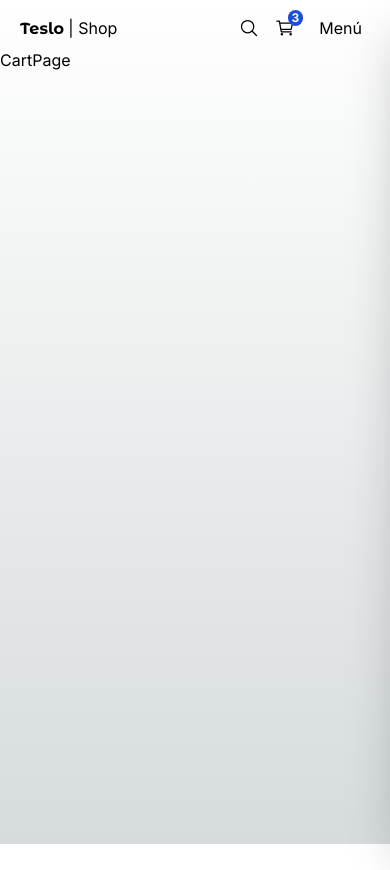
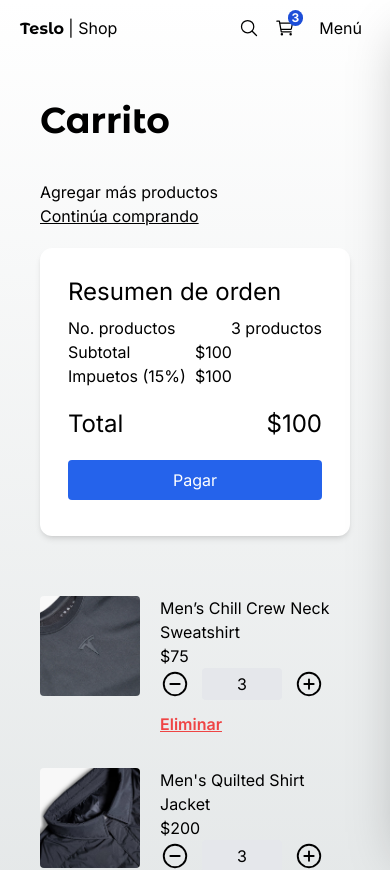
Before and after one commit to EA-Gadgeter/teslo-shop, a Next.js app: page /cart in a window 390 px wide. Shown: the top 870 px of the page. Before the commit the page ends 844 px from the top, so only its background shows below. Built offline with nearby package versions, Linux system fonts and the light colour scheme.

Commit message:
Terminada pagina del checkout, fix del sidebar en mobile

```diff
--- a/src/app/(shop)/cart/page.tsx
+++ b/src/app/(shop)/cart/page.tsx
@@ -1,7 +1,88 @@
+import Link from "next/link";
+import Image from "next/image";
+
+import { Title } from "@/components/ui";
+import { QuantitySelector } from "@/components/product";
+
+import { initialData } from "@/mocks/mocks";
+
+const productsInCart = [
+  initialData.products[0],
+  initialData.products[1],
+  initialData.products[2]
+];
+
 export default function() {
   return (
-    <div>
-      <h1>CartPage</h1>
+    <div className="flex justify-center items-center mb-72 px-10 sm:px-0">
+      <div className="flex flex-col w-[1000px]">
+        <Title title="Carrito" />
+
+        <span>Agregar más productos</span>
+        <Link href="/" className="underline mb-5">
+          Continúa comprando
+        </Link>
+
+        <div
+          className="
+            flex flex-col-reverse
+            sm:grid sm:grid-cols-2 gap-10
+          "
+        >
+          <ul className="flex flex-col gap-8 mt-5">
+            {
+              productsInCart.map(product => (
+                <li key={product.slug} className="flex gap-5">
+                  <Image
+                    src={ `/products/${product.images[1]}`}
+                    width={100}
+                    height={100}
+                    alt={product.title}
+                    className="w-[100px] h-[100px] rounded"
+                  />
+
+                  <div>
+                    <p>{product.title}</p>
+                    <p>${product.price}</p>
+                    <QuantitySelector quantity={3} />
+
+                    <button className="mt-3 underline font-semibold text-red-500">
+                      Eliminar
+                    </button>
+                  </div>
+                </li>
+              ))
+            }
+          </ul>
+
+          <div className="h-fit p-7 bg-white shadow-md rounded-xl">
+            <h2 className="text-2xl mb-2">
+              Resumen de orden
+            </h2>
+
+            <div className="grid grid-cols-2">
+              <span>No. productos</span>
+              <span className="text-right">3 productos</span>
+
+              <span>Subtotal</span>
+              <span>$100</span>
+
+              <span>Impuetos (15%)</span>
+              <span>$100</span>
+
+              <span className="mt-5 text-2xl">Total</span>
+              <span className="mt-5 text-2xl text-right">$100</span>
+            </div>
+
+            <Link
+              href="/checkout/address"
+              className="w-full block mt-5 mb-2 btn-primary text-center"
+            >
+              Pagar
+            </Link>
+          </div>
+        </div>
+      </div>
     </div>
   );
 }
--- a/src/components/ui/Sidebar.tsx
+++ b/src/components/ui/Sidebar.tsx
@@ -47,7 +47,7 @@ export const Sidebar = () => {
       {/* Sidebar */}
       <nav
         className={`
-          w-[500px] h-screen
+          w-full sm:w-[500px] h-screen
           fixed right-0 top-0 z-20
           p-5
           bg-white shadow-2xl
```
